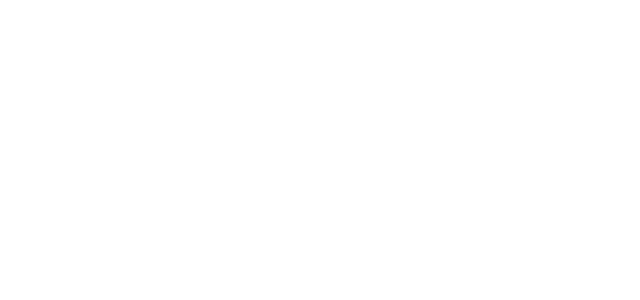
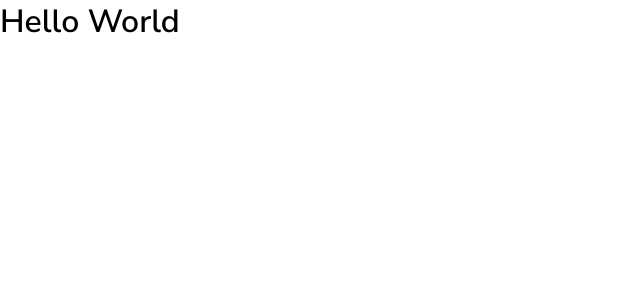
Before and after one commit to JacobG03/voting-app, a React (Create React App) app in the folder client/: page / in a window 1280 px wide. Shown: the top 300 px of the page, without its empty margins (0-640 px from the left). Built offline with nearby package versions, Linux system fonts and the light colour scheme.

Commit message:
new font

```diff
--- a/client/public/index.html
+++ b/client/public/index.html
@@ -7,11 +7,11 @@
     <meta name="theme-color" content="#000000" />
     <meta
       name="description"
-      content="Web site created using create-react-app"
+      content="A simple voting app."
     />
     <link rel="preconnect" href="https://fonts.googleapis.com">
     <link rel="preconnect" href="https://fonts.gstatic.com" crossorigin>
-    <link href="https://fonts.googleapis.com/css2?family=Balsamiq+Sans&display=swap" rel="stylesheet">
+    <link href="https://fonts.googleapis.com/css2?family=Nunito+Sans:ital,wght@0,200;0,300;0,400;0,600;0,700;1,200;1,300;1,400;1,600;1,700&display=swap" rel="stylesheet">
     <link rel="apple-touch-icon" href="%PUBLIC_URL%/logo192.png" />
     <!--
       manifest.json provides metadata used when your web app is installed on a
--- a/client/src/App.js
+++ b/client/src/App.js
@@ -4,7 +4,7 @@ import styles from  './App.module.css';
 function App() {
   return (
     <div className="App">
-
+      <h1>Hello World</h1>
     </div>
   );
 }
--- a/client/src/index.css
+++ b/client/src/index.css
@@ -5,4 +5,9 @@
 * {
   margin: 0;
   padding: 0;
+  font-weight: 600;
 }
+
+body {
+  font-family: 'Nunito Sans', sans-serif;
+}
```
